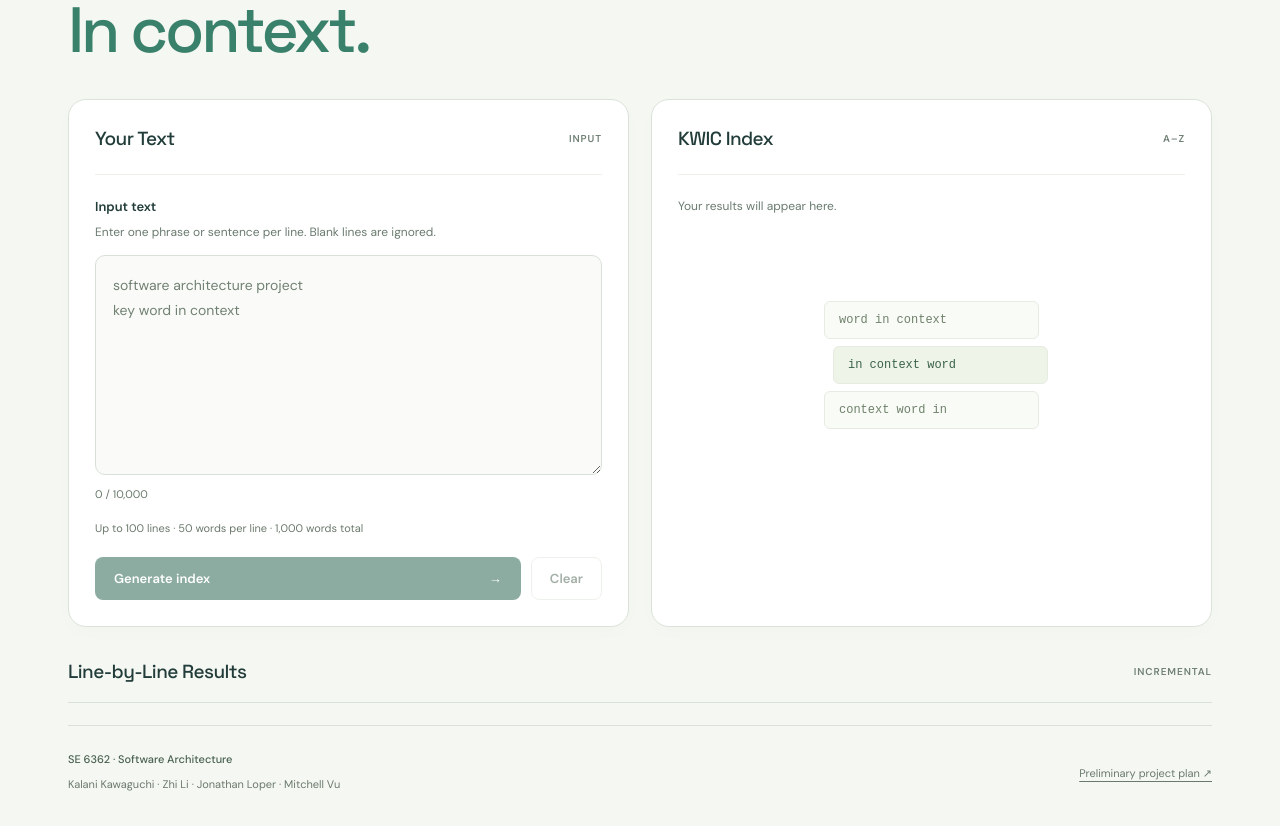
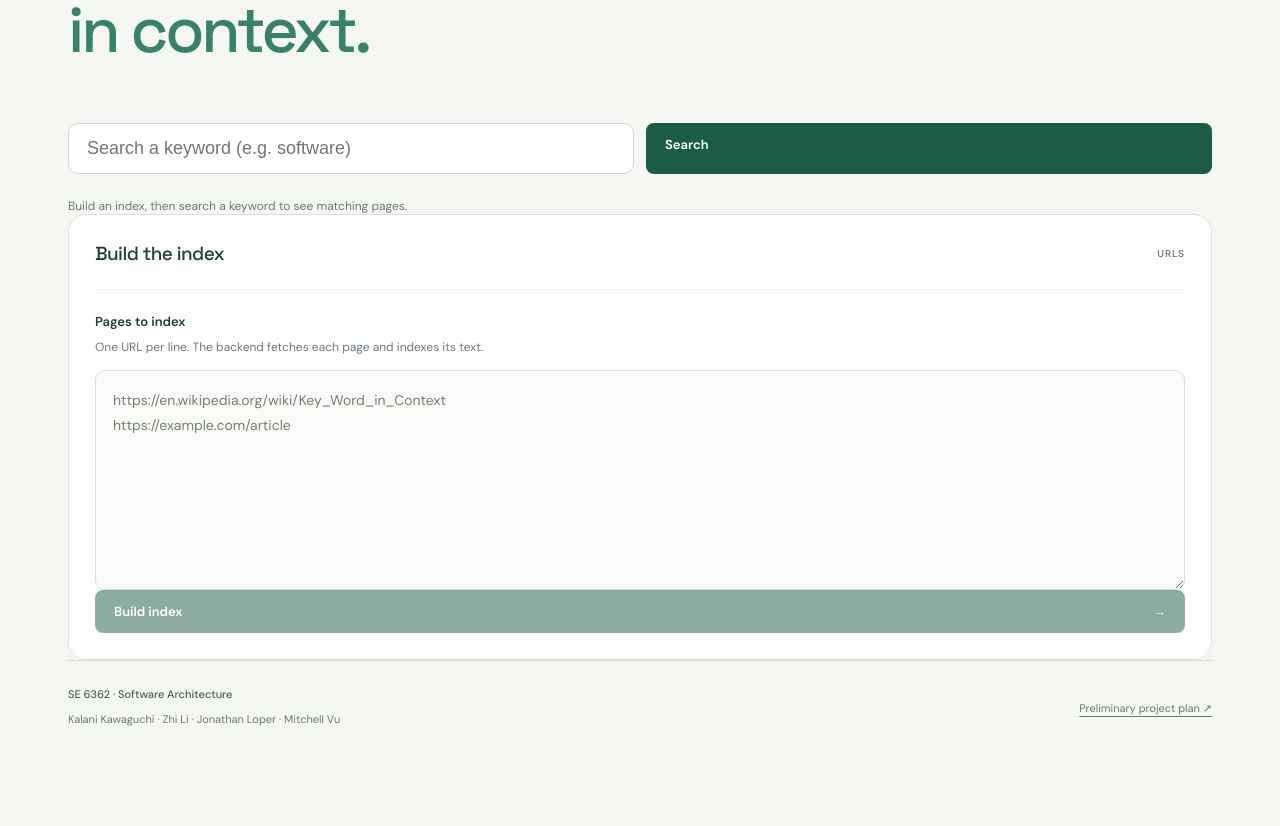
Before and after one commit to Kalani-Kawaguchi/SE6362-SWArch-Project, a React (Vite) app in the folder frontend/: page / in a window 1280 px wide. Shown: the part 464-1290 px from the top of the page. After the commit the page ends 1226 px from the top, so only its background shows below. Built offline with nearby package versions, Linux system fonts and the light colour scheme.

Commit message:
feat: search bar + URL index panel + grouped results UI

```diff
--- a/frontend/src/KWIC2.jsx
+++ b/frontend/src/KWIC2.jsx
@@ -1,191 +1,83 @@
 import ProjPlan from "./documents/PreliminaryProjectPlan.pdf";
-import { useEffect, useState } from "react";
+import { useState } from "react";
 import "./styles.css";
-import ResultPanel from "./ResultPanel";
-import KwicResultRow from "./KwicResultRow";
+import SearchResults from "./SearchResults";
 
 const API_BASE_URL = (process.env.API_BASE_URL || "http://localhost:8080")
   .replace(/\/+$/, "");
-const MAX_LINES = 100;
-const MAX_WORDS_PER_LINE = 50;
-const MAX_WORDS_TOTAL = 1000;
-
-// Returns an error message, or "" if the input is valid.
-function validateInput(text) {
-  const lines = text
-    .split(/\r?\n/)
-    .map((l) => l.trim())
-    .filter(Boolean);
-
-  if (lines.length === 0) {
-    return "Enter at least one line of text.";
-  }
-
-  if (lines.length > MAX_LINES) {
-    return `Use at most ${MAX_LINES} lines (you have ${lines.length}).`;
-  }
-
-  let total = 0;
-
-  for (let i = 0; i < lines.length; i++) {
-    const words = lines[i].split(/\s+/).length;
-
-    if (words > MAX_WORDS_PER_LINE) {
-      return `Line ${i + 1} has ${words} words. Use at most ${MAX_WORDS_PER_LINE} per line.`;
-    }
-
-    total += words;
-  }
-
-  if (total > MAX_WORDS_TOTAL) {
-    return `Use at most ${MAX_WORDS_TOTAL.toLocaleString()} words in total (you have ${total.toLocaleString()}).`;
-  }
-
-  return "";
-}
 
 export default function KWIC2() {
-  const [text, setText] = useState("");
-  const [result, setResult] = useState(null);
-  const [incrementalResults, setIncrementalResults] = useState([]);
-  const [error, setError] = useState("");
-  const [isProcessing, setIsProcessing] = useState(false);
-  const [backendStatus, setBackendStatus] = useState("Checking backend…");
+  const [urls, setUrls] = useState("");
+  const [indexStatus, setIndexStatus] = useState(null);
+  const [isIndexing, setIsIndexing] = useState(false);
+  const [indexError, setIndexError] = useState("");
 
-  // Check whether the backend is reachable.
-  useEffect(() => {
-    let cancelled = false;
+  const [query, setQuery] = useState("");
+  const [submittedQuery, setSubmittedQuery] = useState("");
+  const [searchResult, setSearchResult] = useState(null);
+  const [isSearching, setIsSearching] = useState(false);
+  const [searchError, setSearchError] = useState("");
 
-    fetch(API_BASE_URL, { mode: "no-cors" })
-      .then(() => {
-        if (!cancelled) {
-          setBackendStatus("Backend connected");
-        }
-      })
-      .catch(() => {
-        if (!cancelled) {
-          setBackendStatus("Backend unavailable");
-        }
-      });
+  async function buildIndex(event) {
+    event.preventDefault();
+    if (isIndexing) return;
 
-    return () => {
-      cancelled = true;
-    };
-  }, []);
+    const list = urls
+      .split(/\r?\n/)
+      .map((u) => u.trim())
+      .filter(Boolean);
 
-  function updateText(value) {
-    setText(value);
-    setError("");
-  }
-
-  async function generateIndex(event) {
-    event.preventDefault();
-
-    if (isProcessing) {
+    if (list.length === 0) {
+      setIndexError("Enter at least one URL.");
       return;
     }
 
-    const validationError = validateInput(text);
+    setIndexError("");
+    setIndexStatus(null);
+    setIsIndexing(true);
 
-    if (validationError) {
-      setError(validationError);
+    try {
+      const response = await fetch(`${API_BASE_URL}/api/index`, {
+        method: "POST",
+        headers: { "Content-Type": "application/json" },
+        body: JSON.stringify({ urls: list }),
+      });
+      if (!response.ok) throw new Error(`HTTP ${response.status}`);
+      setIndexStatus(await response.json());
+    } catch (err) {
+      console.error("Index build failed:", err);
+      setIndexError("Couldn't reach the backend to build the index.");
+    } finally {
+      setIsIndexing(false);
+    }
+  }
+
+  async function runSearch(event) {
+    event.preventDefault();
+    if (isSearching) return;
+
+    const q = query.trim();
+    if (!q) {
+      setSearchError("Enter a keyword to search.");
       return;
     }
 
-    // Clear previous results before starting a new request.
-    setResult(null);
-    setIncrementalResults([]);
-    setError("");
-    setIsProcessing(true);
+    setSearchError("");
+    setIsSearching(true);
+    setSubmittedQuery(q);
 
     try {
-      const response = await fetch(`${API_BASE_URL}/api/kwic`,
-        {
-          method: "POST",
-          headers:
-          {
-            "Content-Type": "application/json"
-          },
-          body: JSON.stringify({ text })
-        });
-
-      if (!response.ok) {
-        throw new Error(`Backend returned HTTP ${response.status}`);
-      }
-
-      const results = await response.json();
-
-      console.log("KWIC backend response:", results);
-
-      /*
-       * Main KWIC output.
-       *
-       * The backend now returns the complete merged output
-       * as a newline-separated string.
-       */
-      const mergedLines = String(results.mergedOutput ?? "")
-        .split(/\r?\n/)
-        .map((line) => line.trim())
-        .filter(Boolean);
-
-      setResult(
-        {
-          lines: mergedLines,
-          shiftCount: mergedLines.length,
-          inputLineCount: text
-            .split(/\r?\n/)
-            .filter((line) => line.trim())
-            .length
-        }
+      const response = await fetch(
+        `${API_BASE_URL}/api/search?q=${encodeURIComponent(q)}`
       );
-
-      /*
-       * Incremental output.
-       *
-       * Each element in incrementalOutput becomes
-       * exactly one KwicResultRow.
-       */
-      const incremental = Array.isArray(results.incrementalOutput)
-        ? results.incrementalOutput
-        : [];
-
-      setIncrementalResults(incremental);
-
-      setBackendStatus("Backend connected");
-    }
-    catch (err) {
-      console.error("Unable to generate KWIC index:", err);
-
-      setBackendStatus("Backend unavailable");
-
-      setError(
-        "Couldn't reach the KWIC backend. Check that it is running and try again."
-      );
-    }
-    finally {
-      setIsProcessing(false);
-    }
-  }
-
-  async function clearData() {
-    if (isProcessing) return;
-
-    setIsProcessing(true);
-    setError("");
-
-    try {
-      const response = await fetch(`${API_BASE_URL}/api/kwic`, {
-        method: "DELETE",
-      });
-
-      if (!response.ok) {
-        throw new Error(`Backend returned HTTP ${response.status}`);
-      }
-    } catch (error) {
-      console.error("Unable to clear KWIC data:", error);
-      setError("Failed to clear data.");
+      if (!response.ok) throw new Error(`HTTP ${response.status}`);
+      setSearchResult(await response.json());
+    } catch (err) {
+      console.error("Search failed:", err);
+      setSearchError("Couldn't reach the backend to search.");
+      setSearchResult(null);
     } finally {
-      setIsProcessing(false);
+      setIsSearching(false);
     }
   }
 
@@ -193,185 +85,92 @@ export default function KWIC2() {
     <div className="app-shell">
       <header className="topbar">
         <a className="brand" href="#main">
-          <span className="brand-icon" aria-hidden="true">
-            K
-          </span>
+          <span className="brand-icon" aria-hidden="true">K</span>
           KWIC
-          <span className="brand-detail">
-            / Text lab
-          </span>
+          <span className="brand-detail">/ Search</span>
         </a>
-
-        <span
-          className={`connection ${backendStatus === "Backend connected" ? "connected" : ""
-            }`}
-        >
-          <span className="status-dot" aria-hidden="true" />
-          {backendStatus}
-        </span>
       </header>
 
       <main id="main">
         <section className="intro" aria-labelledby="page-title">
-          <p className="eyebrow">
-            KEY WORD IN CONTEXT
-          </p>
-
+          <p className="eyebrow">KEY WORD IN CONTEXT</p>
           <h1 id="page-title">
-            Every word.
+            Search the web,
             <br />
-            <span>In context.</span>
+            <span>in context.</span>
           </h1>
         </section>
 
-        <div className="workspace">
+        {/* Search bar */}
+        <form className="search-bar" onSubmit={runSearch} role="search">
+          <input
+            type="search"
+            value={query}
+            onChange={(e) => setQuery(e.target.value)}
+            placeholder="Search a keyword (e.g. software)"
+            aria-label="Search keyword"
+            disabled={isSearching}
+            spellCheck="false"
+          />
+          <button className="primary-button" type="submit" disabled={isSearching}>
+            {isSearching ? "Searching…" : "Search"}
+          </button>
+        </form>
+        {searchError && <p className="error" role="alert">{searchError}</p>}
 
-          {/* Top row */}
-          <div className="workspace-top">
+        <SearchResults
+          query={submittedQuery}
+          result={searchResult}
+          isSearching={isSearching}
+        />
 
-            {/* Input panel */}
-            <section
-              className="panel input-panel"
-              aria-labelledby="input-heading"
-            >
-              <div className="panel-heading">
-                <h2 id="input-heading">
-                  Your Text
-                </h2>
-
-                <span className="tag">
-                  INPUT
-                </span>
-              </div>
-
-              <form onSubmit={generateIndex}>
-                <label htmlFor="kwic-input">
-                  Input text
-                </label>
-
-                <p id="input-help" className="help">
-                  Enter one phrase or sentence per line.
-                  Blank lines are ignored.
-                </p>
-
-                <textarea
-                  id="kwic-input"
-                  value={text}
-                  onChange={(event) =>
-                    updateText(event.target.value)
-                  }
-                  placeholder={
-                    "software architecture project\nkey word in context"
-                  }
-                  maxLength={10000}
-                  disabled={isProcessing}
-                  aria-describedby="input-help input-limits"
-                  spellCheck="false"
-                />
-
-                <div className="input-meta">
-                  <span>
-                    {text.length.toLocaleString()} / 10,000
-                  </span>
-                </div>
-
-                <p id="input-limits" className="limits">
-                  Up to 100 lines · 50 words per line · 1,000 words total
-                </p>
-
-                {error && (
-                  <p className="error" role="alert">
-                    {error}
-                  </p>
-                )}
-
-                <div className="actions">
-                  <button
-                    className="primary-button"
-                    type="submit"
-                    disabled={!text.trim() || isProcessing}
-                  >
-                    {isProcessing
-                      ? "Generating…"
-                      : "Generate index"}
-
-                    <span aria-hidden="true">
-                      {" "}→
-                    </span>
-                  </button>
-
-                  <button
-                    className="secondary-button"
-                    type="button"
-                    disabled={!text || isProcessing}
-                    onClick={() => {
-                      clearData();
-                      updateText("");
-                      setResult(null);
-                      setIncrementalResults([]);
-                    }}
-                  >
-                    Clear
-                  </button>
-                </div>
-              </form>
-            </section>
-
-            {/* Main KWIC output */}
-            <ResultPanel
-              title="KWIC Index"
-              data={result}
-              showResults={!isProcessing && result !== null}
-              isProcessing={isProcessing}
-            />
+        {/* Build index */}
+        <section className="panel input-panel" aria-labelledby="index-heading">
+          <div className="panel-heading">
+            <h2 id="index-heading">Build the index</h2>
+            <span className="tag">URLS</span>
           </div>
 
-          {/* Incremental results */}
-          <section
-            className="incremental-results"
-            aria-labelledby="incremental-results-heading"
-          >
-            <div className="incremental-heading">
-              <h2 id="incremental-results-heading">
-                Line-by-Line Results
-              </h2>
+          <form onSubmit={buildIndex}>
+            <label htmlFor="url-input">Pages to index</label>
+            <p className="help">One URL per line. The backend fetches each page and indexes its text.</p>
+            <textarea
+              id="url-input"
+              value={urls}
+              onChange={(e) => { setUrls(e.target.value); setIndexError(""); }}
+              placeholder={"https://en.wikipedia.org/wiki/Key_Word_in_Context\nhttps://example.com/article"}
+              rows={5}
+              disabled={isIndexing}
+              spellCheck="false"
+            />
+            {indexError && <p className="error" role="alert">{indexError}</p>}
+            <div className="actions">
+              <button className="primary-button" type="submit"
+                disabled={!urls.trim() || isIndexing}>
+                {isIndexing ? "Indexing…" : "Build index"} <span aria-hidden="true"> →</span>
+              </button>
+            </div>
+          </form>
 
-              <span className="tag">
-                INCREMENTAL
-              </span>
-            </div>
-
-            <div className="vertical-list">
-              {incrementalResults.map((incrementalResult, index) => (
-                <KwicResultRow
-                  key={index}
-                  lineNumber={index + 1}
-                  inputLine={incrementalResult.inputLines}
-                  circularShifts={incrementalResult.shiftedLines}
-                  sortedAlphabetically={incrementalResult.alphabetizedLines}
-                  isProcessing={isProcessing}
-                />
+          {indexStatus && (
+            <ul className="index-status">
+              {indexStatus.indexed.map((d) => (
+                <li className="ok" key={`ok-${d.url}`}>✓ {d.url} — {d.lineCount} lines</li>
               ))}
-            </div>
-          </section>
-
-        </div>
+              {indexStatus.failed.map((f) => (
+                <li className="fail" key={`fail-${f.url}`}>✗ {f.url} — {f.error}</li>
+              ))}
+            </ul>
+          )}
+        </section>
       </main>
 
       <footer>
         <div>
-          <strong>
-            SE 6362 · Software Architecture
-          </strong>
-
-          <p>
-            Kalani Kawaguchi · Zhi Li · Jonathan Loper · Mitchell Vu
-          </p>
+          <strong>SE 6362 · Software Architecture</strong>
+          <p>Kalani Kawaguchi · Zhi Li · Jonathan Loper · Mitchell Vu</p>
         </div>
-
-        <a href={ProjPlan}>
-          Preliminary project plan ↗
-        </a>
+        <a href={ProjPlan}>Preliminary project plan ↗</a>
       </footer>
     </div>
   );
--- /dev/null
+++ b/frontend/src/SearchResults.jsx
@@ -0,0 +1,62 @@
+function highlight(text, query) {
+  if (!query) return text;
+  const lower = text.toLowerCase();
+  const q = query.toLowerCase();
+  const parts = [];
+  let i = 0;
+  while (i < text.length) {
+    const idx = lower.indexOf(q, i);
+    if (idx === -1) {
+      parts.push(text.slice(i));
+      break;
+    }
+    if (idx > i) parts.push(text.slice(i, idx));
+    parts.push(<mark key={idx}>{text.slice(idx, idx + q.length)}</mark>);
+    i = idx + q.length;
+  }
+  return parts;
+}
+
+export default function SearchResults({ query, result, isSearching }) {
+  if (isSearching) {
+    return <p className="result-summary" role="status">Searching…</p>;
+  }
+
+  if (!result) {
+    return (
+      <p className="result-summary">
+        Build an index, then search a keyword to see matching pages.
+      </p>
+    );
+  }
+
+  if (result.resultCount === 0) {
+    return (
+      <p className="result-summary" role="status">
+        No matches for “{result.query}”.
+      </p>
+    );
+  }
+
+  return (
+    <div className="search-results">
+      <p className="result-summary" role="status">
+        {result.resultCount} match{result.resultCount === 1 ? "" : "es"} across{" "}
+        {result.groups.length} page{result.groups.length === 1 ? "" : "s"}
+      </p>
+
+      {result.groups.map((group) => (
+        <section className="result-group" key={group.url}>
+          <a className="result-url" href={group.url} target="_blank" rel="noreferrer">
+            {group.url}
+          </a>
+          <ul className="result-contexts">
+            {group.contexts.map((line, index) => (
+              <li key={index}>{highlight(line, query)}</li>
+            ))}
+          </ul>
+        </section>
+      ))}
+    </div>
+  );
+}
--- a/frontend/src/styles.css
+++ b/frontend/src/styles.css
@@ -516,3 +516,65 @@ footer a {
 .workspace-top>.results-panel {
   min-height: 100%;
 }
+
+.search-bar {
+  display: flex;
+  gap: 12px;
+  margin: 24px 0;
+}
+
+.search-bar input {
+  flex: 1;
+  font-size: 18px;
+  color: #213c39;
+  border: 1px solid #d1d5db;
+  border-radius: 10px;
+  padding: 14px 18px;
+  background: #fff;
+}
+
+.search-results {
+  margin-bottom: 40px;
+}
+
+.result-group {
+  padding: 16px 0;
+  border-bottom: 1px solid #d9e1d9;
+}
+
+.result-url {
+  display: inline-block;
+  font: 600 15px "Space Grotesk", sans-serif;
+  color: #067965;
+  margin-bottom: 8px;
+  word-break: break-all;
+}
+
+.result-contexts {
+  margin: 0;
+  padding-left: 18px;
+  color: #213c39;
+}
+
+.result-contexts li {
+  margin: 4px 0;
+  line-height: 1.5;
+}
+
+.result-contexts mark {
+  background: #cdeee4;
+  color: inherit;
+  padding: 0 2px;
+  border-radius: 3px;
+}
+
+.index-status {
+  list-style: none;
+  padding: 0;
+  margin: 16px 0 0;
+  font-size: 14px;
+}
+
+.index-status .ok { color: #067965; }
+.index-status .fail { color: #b42318; }
+.index-status li { margin: 4px 0; word-break: break-all; }
```
